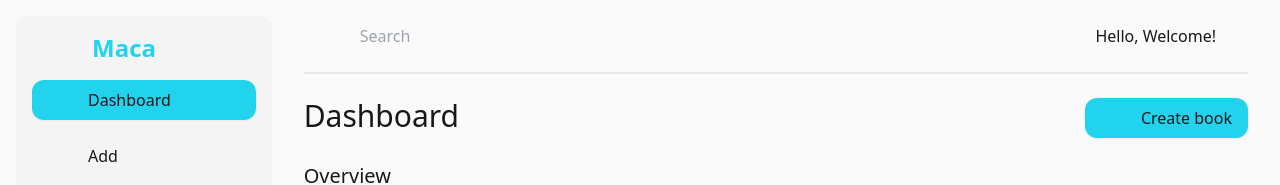
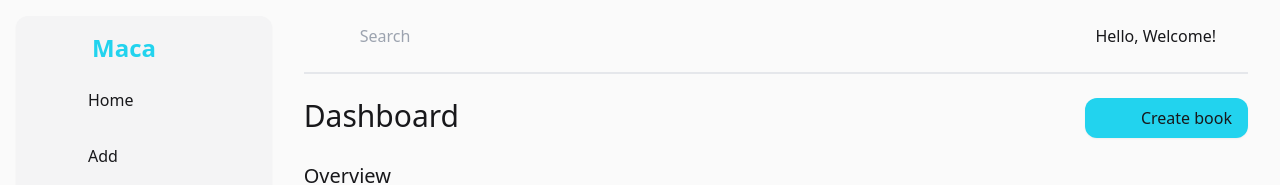
Before and after one commit to muhammadfauzulhanif16/maca, a React (Create React App) app in the folder client/v2/: page / in a window 1280 px wide. Shown: the top 185 px of the page. Built offline with nearby package versions, Linux system fonts and the light colour scheme; some icons are missing.

Commit message:
change dashboard to home

```diff
--- a/client/v2/src/features/common/SideBar/index.tsx
+++ b/client/v2/src/features/common/SideBar/index.tsx
@@ -17,7 +17,7 @@
     Page = [
       {
         icon: <Home width={24} />,
-        title: "Dashboard",
+        title: "Home",
       },
       {
         icon: <BookAdd width={24} />,
```
